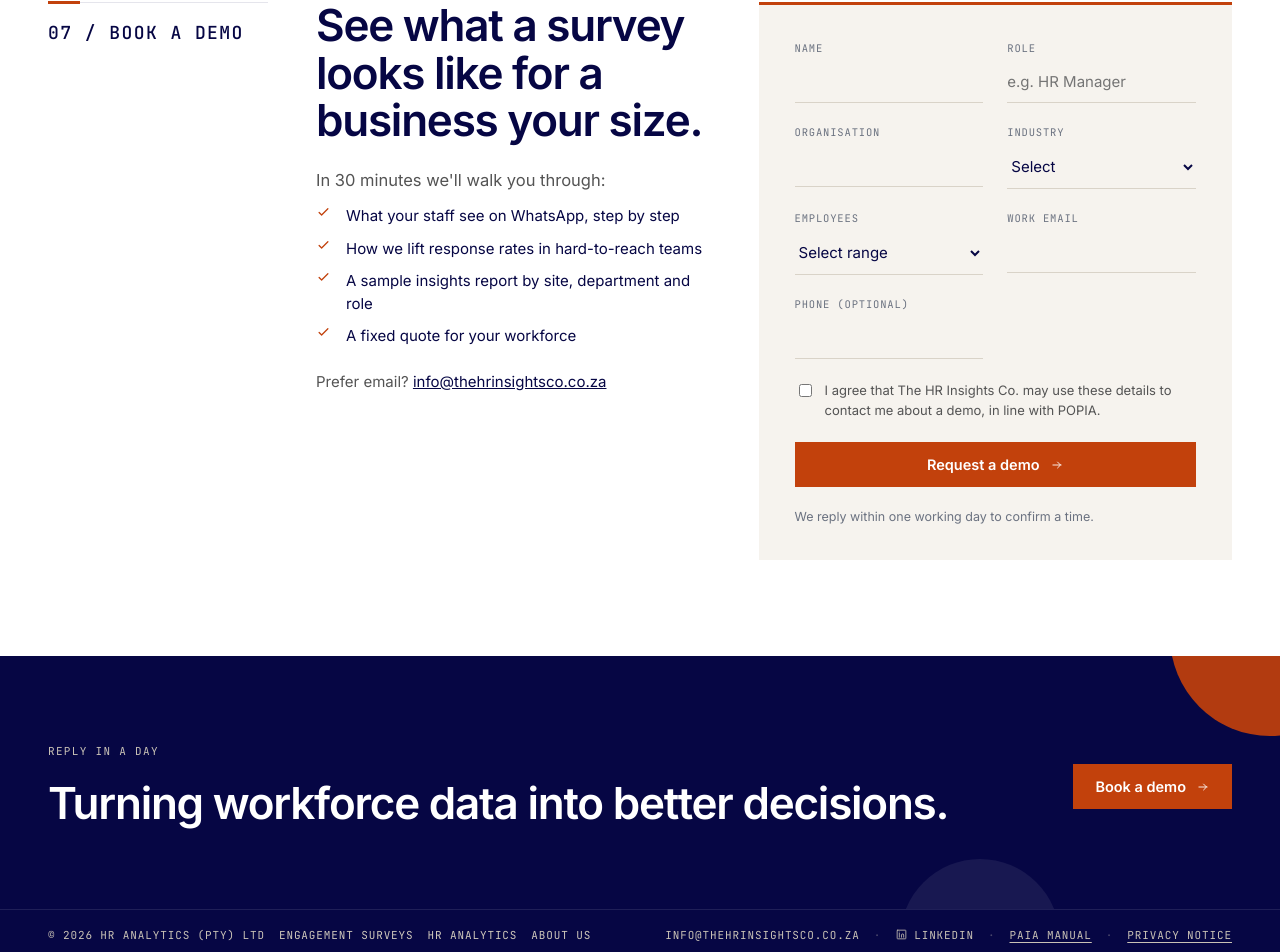
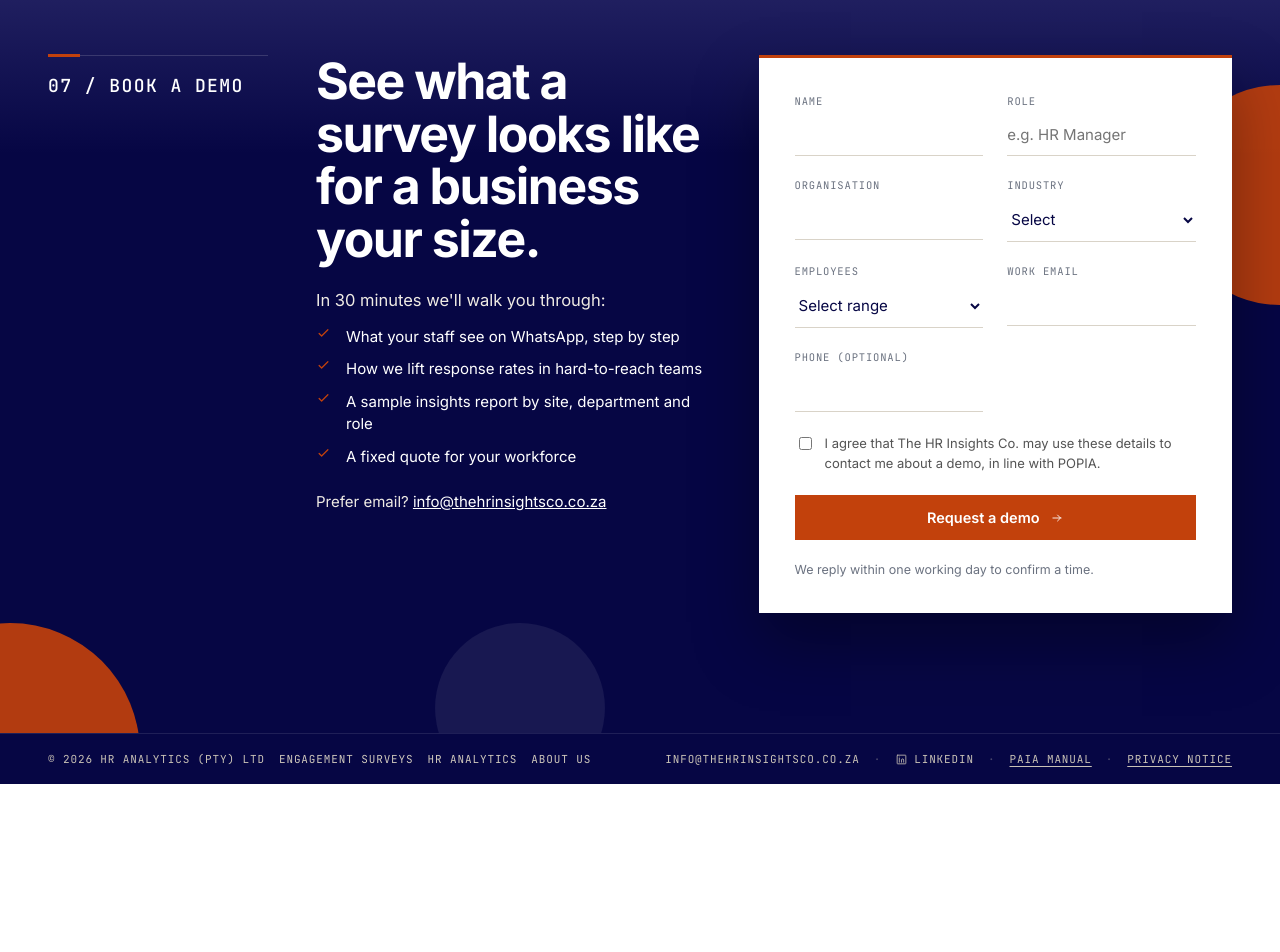
Before and after one commit to biancasmit683-netizen/HRinsightscov2, a React (Vite) app: page / in a window 1280 px wide. Shown: the part 4865-5817 px from the top of the page. After the commit the page ends 5649 px from the top, so only its background shows below. Built offline with nearby package versions, Linux system fonts and the light colour scheme.

Commit message:
Book a demo: navy section fading in from the page above, orange accents, white form card; drop the duplicate footer CTA on this page
Co-Authored-By: Claude Opus 5.5 <noreply@anthropic.com>
Claude-Session: https://claude.ai/code/session_01Vf91w2bEHPv3FxK19iqoVh

```diff
--- a/src/page-engagement.jsx
+++ b/src/page-engagement.jsx
@@ -404,12 +404,20 @@ function BookDemo() {
   const row = { display:'grid', gridTemplateColumns: isMobile ? '1fr' : '1fr 1fr', gap: isMobile ? 22 : 24 };
 
   return (
-    <section id="book" style={{ background:'#fff', padding: pad(isMobile), borderTop:'1px solid var(--rule)' }}>
-      <div style={{ display:'grid', gridTemplateColumns: isMobile ? '1fr' : '220px 1fr 1.2fr', gap: isMobile ? 32 : 48, alignItems:'start' }}>
-        <SectionLabel index="07 / BOOK A DEMO"/>
+    <section id="book" style={{ background:'linear-gradient(180deg, var(--paper) 0%, #232263 9%, #060644 30%, #060644 100%)', color:'#fff', padding: isMobile ? '88px 20px 72px' : '150px 48px 120px', position:'relative', overflow:'hidden' }}>
+      <Circles items={isMobile ? [
+        { size: 90, right: -45, top: 40, coral: true },
+        { size: 140, left: -70, bottom: -70, coral: true },
+      ] : [
+        { size: 220, right: -110, top: 180, coral: true },
+        { size: 260, left: -120, bottom: -150, coral: true },
+        { size: 170, left: '34%', bottom: -60 },
+      ]}/>
+      <div style={{ position:'relative', display:'grid', gridTemplateColumns: isMobile ? '1fr' : '220px 1fr 1.2fr', gap: isMobile ? 32 : 48, alignItems:'start' }}>
+        <SectionLabel index="07 / BOOK A DEMO" dark/>
         <div>
-          <h2 style={{ fontSize: isMobile ? 30 : 44, lineHeight: 1.08, fontWeight: 600, letterSpacing:'-0.028em', margin: 0 }}>See what a survey looks like for a business your size.</h2>
-          <p style={{ fontSize: 16.5, lineHeight: 1.6, color:'var(--graphite)', margin:'22px 0 12px' }}>In 30 minutes we'll walk you through:</p>
+          <h2 style={{ fontSize: isMobile ? 32 : 50, lineHeight: 1.05, fontWeight: 700, letterSpacing:'-0.03em', margin: 0 }}>See what a survey looks like for a business your size.</h2>
+          <p style={{ fontSize: 16.5, lineHeight: 1.6, color:'#EFEBE4', margin:'22px 0 12px' }}>In 30 minutes we'll walk you through:</p>
           <ul style={{ margin: 0, padding: 0, listStyle:'none', display:'flex', flexDirection:'column', gap: 10 }}>
             {['What your staff see on WhatsApp, step by step', 'How we lift response rates in hard-to-reach teams', 'A sample insights report by site, department and role', 'A fixed quote for your workforce'].map(t => (
               <li key={t} style={{ display:'grid', gridTemplateColumns:'20px 1fr', gap: 10, fontSize: 15, lineHeight: 1.5 }}>
@@ -417,13 +425,13 @@ function BookDemo() {
               </li>
             ))}
           </ul>
-          <p style={{ fontSize: 15, color:'var(--graphite)', marginTop: 24 }}>
-            Prefer email? <a href="mailto:info@thehrinsightsco.co.za" style={{ color:'var(--ink)' }}>info@thehrinsightsco.co.za</a>
+          <p style={{ fontSize: 15, color:'#EFEBE4', marginTop: 24 }}>
+            Prefer email? <a href="mailto:info@thehrinsightsco.co.za" style={{ color:'#fff' }}>info@thehrinsightsco.co.za</a>
           </p>
         </div>
 
         {submitted ? (
-          <div role="status" style={{ background:'var(--paper)', padding: isMobile ? '28px 22px' : '40px 36px', borderTop:'3px solid var(--orange)' }}>
+          <div role="status" style={{ background:'#fff', color:'var(--ink)', boxShadow:'0 30px 60px rgba(0,0,0,.35)', padding: isMobile ? '28px 22px' : '40px 36px', borderTop:'3px solid var(--orange)' }}>
             <div style={{ display:'flex', alignItems:'center', gap: 10 }}>
               <span style={{ width: 8, height: 8, borderRadius:'50%', background:'var(--orange)' }}/>
               <span style={labelStyle}>REQUEST RECEIVED</span>
@@ -439,7 +447,7 @@ function BookDemo() {
             data-netlify="true"
             data-netlify-honeypot="bot-field"
             onSubmit={handleSubmit}
-            style={{ background:'var(--paper)', padding: isMobile ? '26px 20px' : '36px', display:'flex', flexDirection:'column', gap: 22, borderTop:'3px solid var(--orange)' }}
+            style={{ background:'#fff', color:'var(--ink)', boxShadow:'0 30px 60px rgba(0,0,0,.35)', padding: isMobile ? '26px 20px' : '36px', display:'flex', flexDirection:'column', gap: 22, borderTop:'3px solid var(--orange)' }}
           >
             <input type="hidden" name="form-name" value="demo-request"/>
             <input type="hidden" name="bot-field" style={{ display:'none' }}/>
@@ -505,7 +513,7 @@ function EngagementPage({ startAt }) {
       <Pricing/>
       <SurveyResults/>
       <BookDemo/>
-      <SiteFooter/>
+      <SiteFooter showCta={false}/>
     </div>
   );
 }
--- a/src/shared.jsx
+++ b/src/shared.jsx
@@ -289,7 +289,7 @@ function Circles({ items }) {
   );
 }
 
-function SiteFooter({ ctaLabel = 'Book a demo', ctaTarget = 'book' }) {
+function SiteFooter({ ctaLabel = 'Book a demo', ctaTarget = 'book', showCta = true }) {
   const isMobile = useIsMobile();
   const [showPrivacy, setShowPrivacy] = React.useState(false);
   const [showPaia, setShowPaia] = React.useState(false);
@@ -302,7 +302,7 @@ function SiteFooter({ ctaLabel = 'Book a demo', ctaTarget = 'book' }) {
     <>
       <div style={{ background:'var(--ink)', color:'#fff', fontFamily:'Inter,sans-serif' }}>
         {/* CTA band */}
-        <div style={{ padding: isMobile ? '56px 20px 48px' : '88px 48px 80px', position:'relative', overflow:'hidden' }}>
+        {showCta && <div style={{ padding: isMobile ? '56px 20px 48px' : '88px 48px 80px', position:'relative', overflow:'hidden' }}>
           <Circles items={[{ size: 200, right: -90, top: -120, coral: true, opacity: 0.55 }, { size: 160, right: 220, bottom: -110 }]}/>
           <div style={{ position:'relative', display:'grid', gridTemplateColumns: isMobile ? '1fr' : '1fr auto', gap: isMobile ? 28 : 56, alignItems:'center' }}>
             <div>
@@ -324,7 +324,7 @@ function SiteFooter({ ctaLabel = 'Book a demo', ctaTarget = 'book' }) {
               </button>
             </div>
           </div>
-        </div>
+        </div>}
 
         {/* Thin legal strip */}
         <div style={{
```
